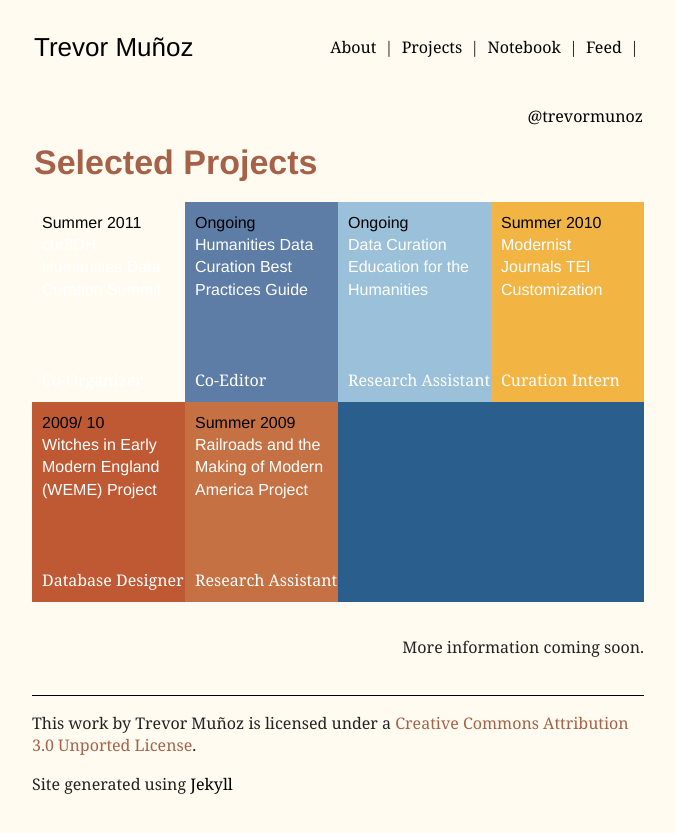
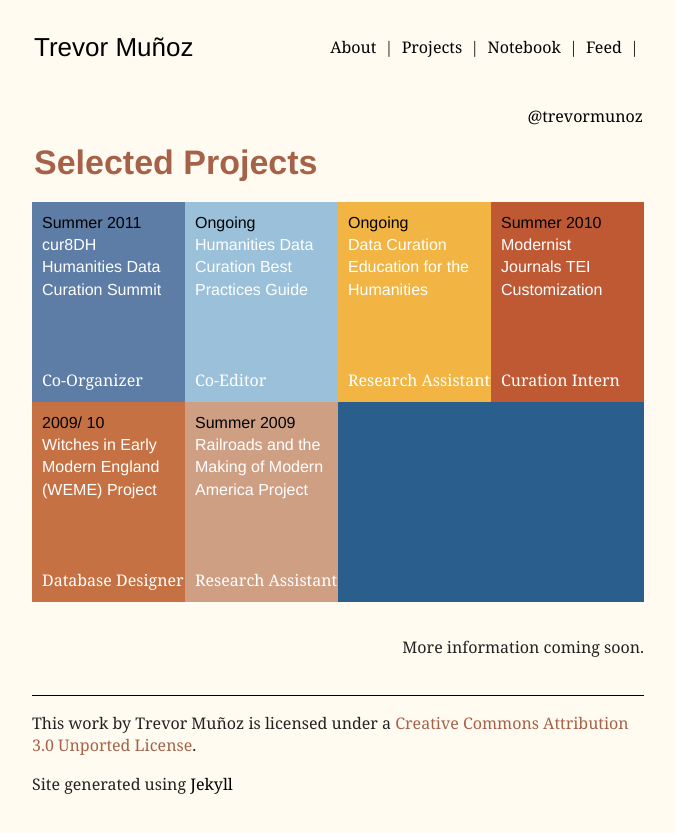
Before and after one commit to trevormunoz/calling-card, a Jekyll site: the page built from projects/index.html, in a window 1280 px wide. Shown: the top 833 px of the page, without its empty margins (302-977 px from the left). Built offline with Jekyll 4.4.1, drawn with Linux system fonts in a browser that asks for light colours; nearby versions of some CDN libraries; Markdown is read by kramdown in place of the engine named in the settings.

Commit message:
Change colors for project page

```diff
--- a/css/main.css
+++ b/css/main.css
@@ -133,12 +133,13 @@ body .site .wrapper .content .projectList .infoBox {
   min-height: 180px;
   padding: 10px;
 }
-#bpg { background-color: #5d7ca6; }
-#dceph { background-color: #9ac1d9; }
-#wwp { background-color: #f2b544; }
-#weme { background-color: #bf5934; }
-#railroads { background-color: #c67143; }
-#next1, #next2, #next3 { background-color: #2a5e8c; }
+#cur8DH { background-color: #5d7ca6; }
+#bpg { background-color: #9ac1d9; }
+#dceph { background-color: #f2b544; }
+#wwp { background-color: #bf5934; }
+#weme { background-color: #c67143; }
+#railroads { background-color: #cf9f84; }
+#next1, #next2 { background-color: #2a5e8c; }
 body .site .wrapper .content .projectList .infoBox time {
   display: block;
   font-family: "p22-underground-1", "p22-underground-2", "Helvetica Neue", sans-serif;
```
Also changed, not shown: css/main.less (+8 -8 lines).
